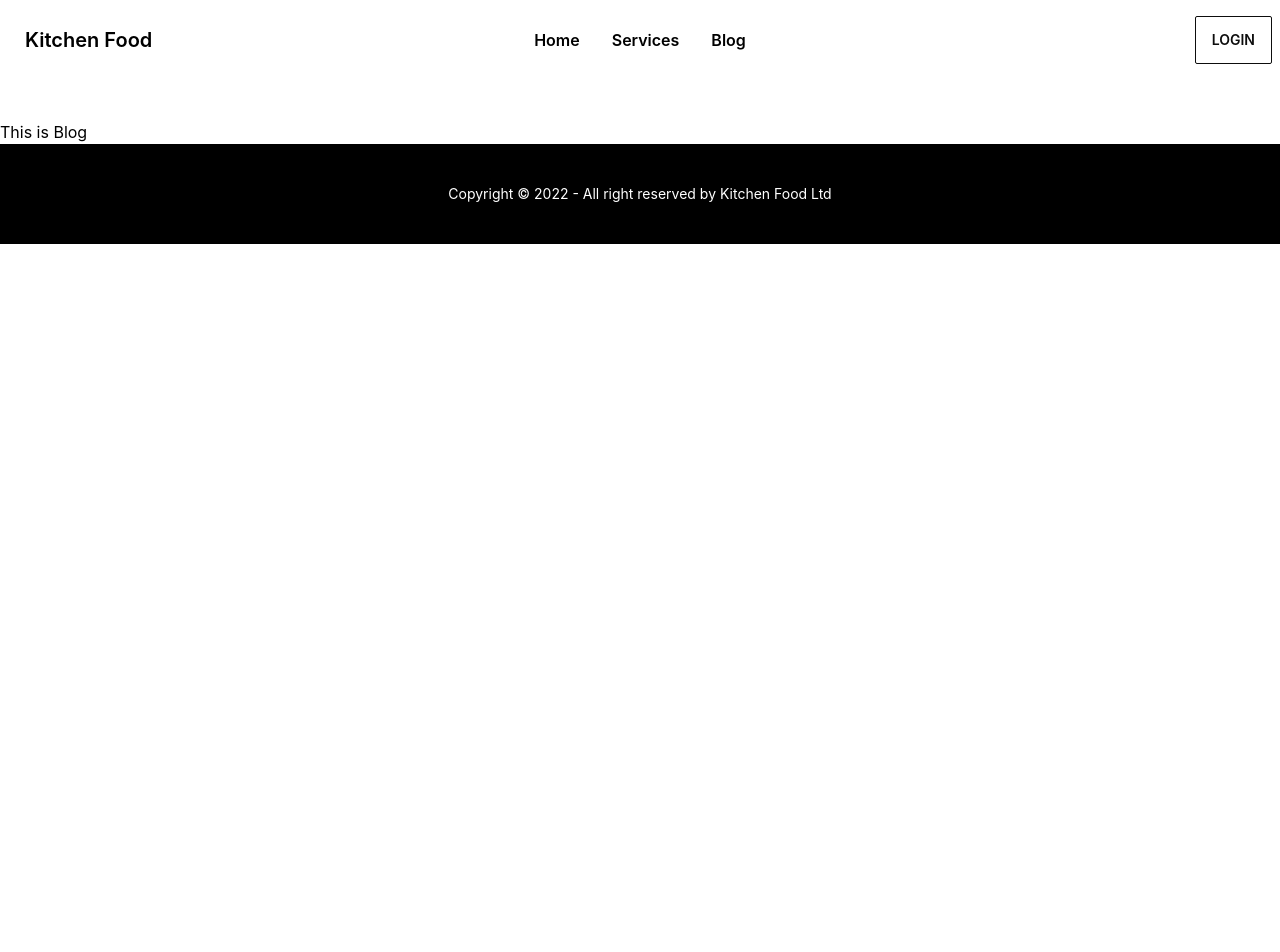
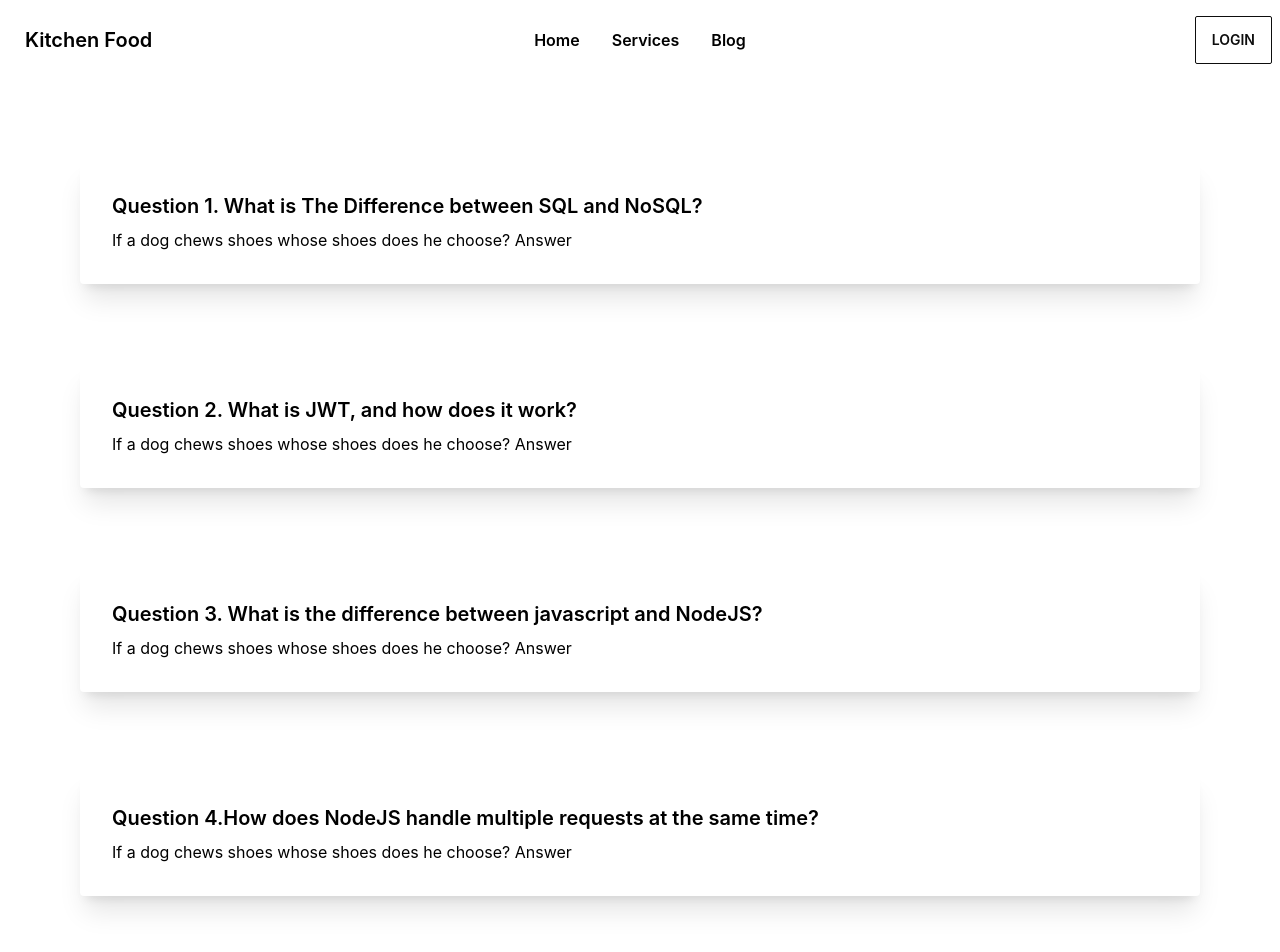
Before and after one commit to Nayem-Mursalin/Kitchen-Food-Client, a React (Create React App) app: page /blog in a window 1280 px wide. Shown: the top 952 px of the page. Before the commit the page ends 800 px from the top, so only its background shows below. Built offline with nearby package versions, Linux system fonts and the light colour scheme.

Commit message:
Service Page

```diff
--- a/src/Router/Routes/Routes.js
+++ b/src/Router/Routes/Routes.js
@@ -2,6 +2,7 @@ import { createBrowserRouter } from "react-router-dom";
 import Main from "../../layout/Main";
 import Blog from "../../pages/Home/Blog/Blog";
 import Home from "../../pages/Home/Home/Home";
+import Service from "../../pages/Home/Service/Service";
 import Login from "../../pages/Login/Login";
 import SignUp from "../../pages/Login/SignUp";
 
@@ -26,6 +27,10 @@ const router = createBrowserRouter([
             {
                 path: '/signup',
                 element: <SignUp></SignUp>
+            },
+            {
+                path: '/services',
+                element: <Service></Service>
             }
         ]
     }
--- a/src/pages/Home/Blog/Blog.js
+++ b/src/pages/Home/Blog/Blog.js
@@ -3,7 +3,31 @@ import React from 'react';
 const Blog = () => {
     return (
         <div>
-            <h2>This is Blog</h2>
+            <div className="card w-600 bg-base-100 shadow-xl m-20">
+                <div className="card-body">
+                    <h2 className="card-title">Question 1. What is The Difference between SQL and NoSQL?</h2>
+                    <p>If a dog chews shoes whose shoes does he choose? Answer</p>
+                </div>
+            </div>
+            <div className="card w-600 bg-base-100 shadow-xl m-20">
+                <div className="card-body">
+                    <h2 className="card-title">Question 2. What is JWT, and how does it work?</h2>
+                    <p>If a dog chews shoes whose shoes does he choose? Answer</p>
+                </div>
+            </div>
+            <div className="card w-600 bg-base-100 shadow-xl m-20">
+                <div className="card-body">
+                    <h2 className="card-title">Question 3. What is the difference between javascript and NodeJS?</h2>
+                    <p>If a dog chews shoes whose shoes does he choose? Answer</p>
+                </div>
+            </div>
+            <div className="card w-600 bg-base-100 shadow-xl m-20">
+                <div className="card-body">
+                    <h2 className="card-title">Question 4.How does NodeJS handle multiple requests at the same time?</h2>
+                    <p>If a dog chews shoes whose shoes does he choose? Answer</p>
+                </div>
+            </div>
+
         </div>
     );
 };
--- a/src/pages/Home/Home/Home.js
+++ b/src/pages/Home/Home/Home.js
@@ -8,7 +8,6 @@ const Home = () => {
         <div>
             <h2>This is Home</h2>
             <Banner></Banner>
-            <Service></Service>
             <About></About>
         </div>
     );
--- a/src/pages/Home/Service/Service.js
+++ b/src/pages/Home/Service/Service.js
@@ -4,7 +4,7 @@ import ServiceCard from './ServiceCard';
 const Service = () => {
     const [services, setServices] = useState([]);
     useEffect(() => {
-        fetch('service.json')
+        fetch('http://localhost:5500/services')
             .then(res => res.json())
             .then(data => setServices(data))
     }, []);
--- a/src/pages/Home/Service/ServiceCard.js
+++ b/src/pages/Home/Service/ServiceCard.js
@@ -2,16 +2,16 @@ import React from 'react';
 import { Link } from 'react-router-dom';
 
 const ServiceCard = ({ service }) => {
-    const { _id, img, price, title } = service;
+    const { _id, picture, price, name } = service;
     return (
         <div className="card card-compact w-96 bg-base-100 shadow-xl">
-            <figure><img src={img} alt="Shoes" /></figure>
+            <figure><img src={picture} alt="Shoes" /></figure>
             <div className="card-body">
-                <h2 className="card-title">{title}</h2>
+                <h2 className="card-title">{name}</h2>
                 <p className='text-2xl text-orange-600 font-semibold'>Price: ${price}</p>
                 <div className="card-actions justify-end">
                     <Link to={`/checkout/${_id}`}>
-                        <button className="btn btn-primary">CheckOut</button>
+                        <button className="btn btn-primary">See Details</button>
                     </Link>
                 </div>
             </div>
--- a/src/pages/shared/Header/Header.js
+++ b/src/pages/shared/Header/Header.js
@@ -5,7 +5,7 @@ const Header = () => {
 
     const menuItems = <>
         <li className='font-semibold'><Link to='/'>Home</Link></li>
-        <li className='font-semibold'><Link to='/'>Services</Link></li>
+        <li className='font-semibold'><Link to='/services'>Services</Link></li>
         <li className='font-semibold'><Link to='/blog'>Blog</Link></li>
 
 
```
Also changed, not shown: public/service.json (deleted, +0 -44 lines).
